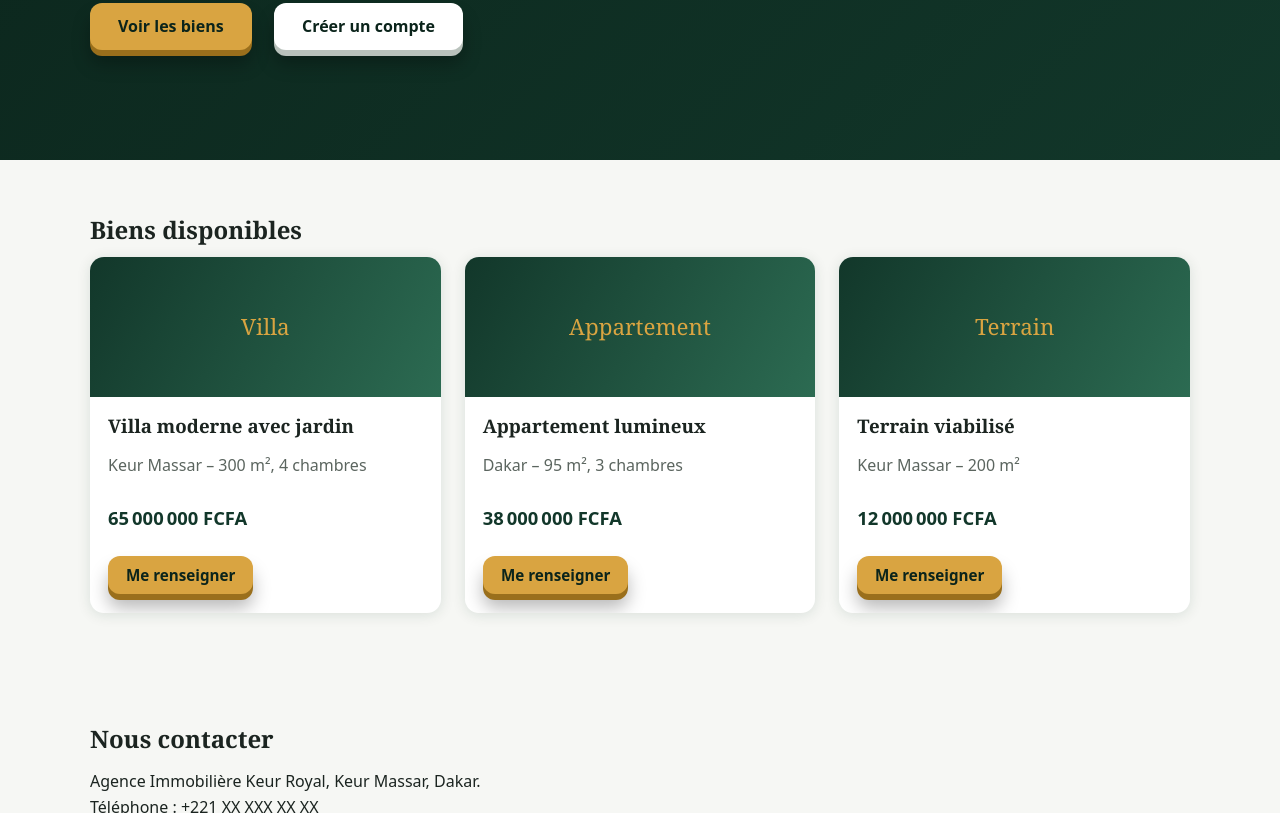
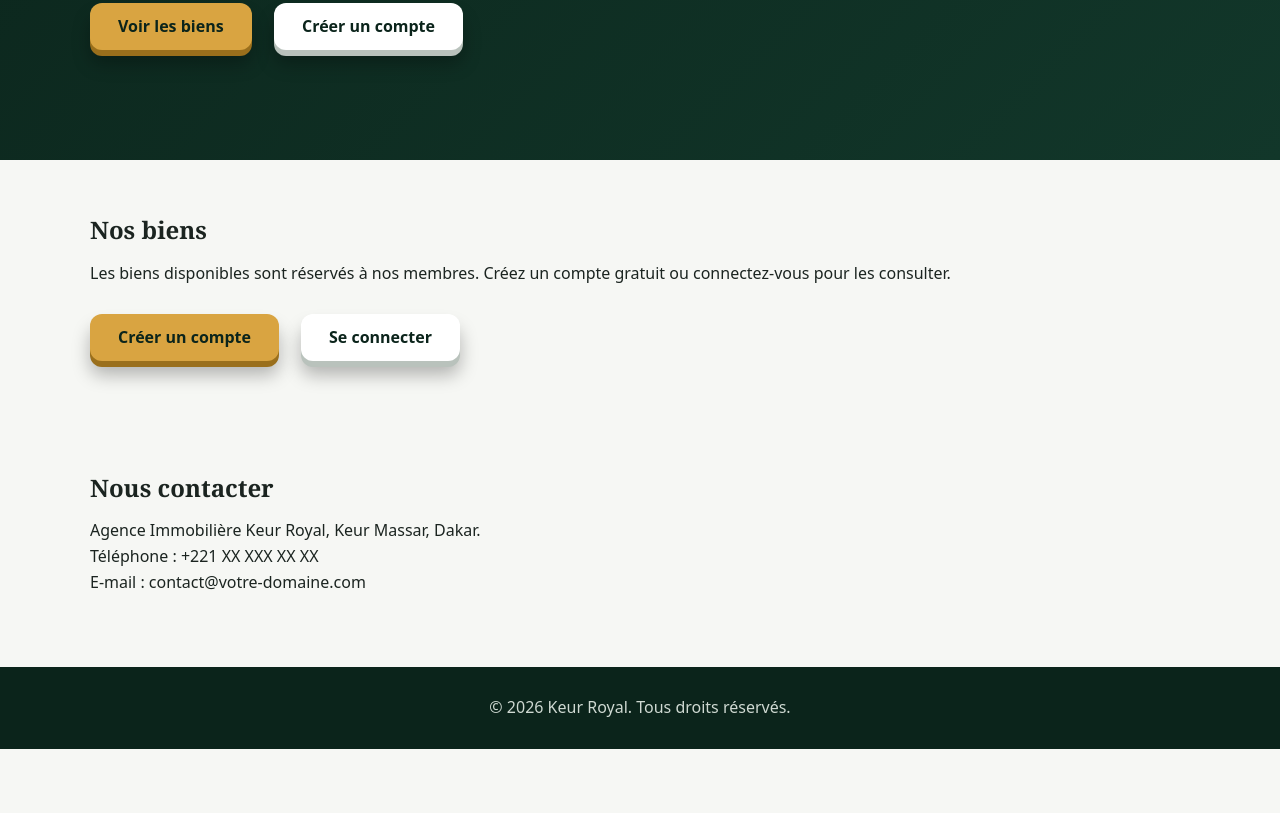
Before and after one commit to fofanademba331-wq/keur-royal, a plain HTML site: page index.html in a window 1280 px wide. Shown: the part 518-1331 px from the top of the page. After the commit the page ends 1267 px from the top, so only its background shows below. Drawn offline with nearby package versions, Linux system fonts and the light colour scheme; no server answers.

Commit message:
Add files via upload

```diff
--- a/app.js
+++ b/app.js
@@ -5,16 +5,11 @@
 // Ces clés sont publiques par conception : la sécurité vient des règles RLS de database.sql.
 // N'utilisez JAMAIS une clé "secret" ou "service_role" dans ce fichier.
 const SUPABASE_URL = "https://ykwjlsijsvpnmcmwsody.supabase.co";
-const SUPABASE_ANON_KEY = "sb_publishable_r2zPAbzKjoOEGwLgbrkH4w_2XdSUEZq";
+const SUPABASE_ANON_KEY = "VOTRE_CLE_ANON";
 
 const sb = window.supabase && !SUPABASE_URL.includes("VOTRE")
   ? window.supabase.createClient(SUPABASE_URL, SUPABASE_ANON_KEY) : null;
 
-const EXEMPLES = [
-  { titre: "Villa moderne avec jardin", ville: "Keur Massar", type: "Villa", prix: 65000000, surface: 300, chambres: 4 },
-  { titre: "Appartement lumineux", ville: "Dakar", type: "Appartement", prix: 38000000, surface: 95, chambres: 3 },
-  { titre: "Terrain viabilisé", ville: "Keur Massar", type: "Terrain", prix: 12000000, surface: 200, chambres: null }
-];
 const fcfa = n => new Intl.NumberFormat("fr-FR").format(n) + " FCFA";
 
 // Création d'éléments avec textContent : jamais de innerHTML avec des données (protection XSS).
@@ -29,8 +24,8 @@ function carte(b) {
   const corps = el("div", "carte-corps");
   const details = [b.surface ? b.surface + " m²" : "", b.chambres ? b.chambres + " chambres" : ""].filter(Boolean).join(", ");
   corps.append(el("h3", "", b.titre), el("p", "gris", b.ville + (details ? " – " + details : "")), el("p", "prix", fcfa(b.prix)));
-  const lien = el("a", "btn3d petit", "Me renseigner");
-  lien.href = "inscription.html";
+  const lien = el("a", "btn3d petit", "Contacter l'agence");
+  lien.href = "index.html#contact";
   corps.append(lien);
   c.append(el("div", "carte-img", b.type), corps);
   return c;
@@ -38,13 +33,13 @@ function carte(b) {
 async function chargerBiens() {
   const zone = document.getElementById("liste-biens");
   if (!zone) return;
-  let biens = EXEMPLES;
-  if (sb) {
-    const { data, error } = await sb.from("biens").select("titre,ville,type,prix,surface,chambres")
-      .order("created_at", { ascending: false }).limit(12);
-    if (!error && data && data.length) biens = data;
-  }
-  zone.replaceChildren(...biens.map(carte));
+  if (!sb) { zone.textContent = "Configurez d'abord Supabase dans app.js."; return; }
+  const { data: { session } } = await sb.auth.getSession();
+  if (!session) { location.href = "connexion.html"; return; }   // pas connecté : retour à la connexion
+  const { data, error } = await sb.from("biens").select("titre,ville,type,prix,surface,chambres")
+    .order("created_at", { ascending: false }).limit(24);
+  if (error) { zone.textContent = "Impossible de charger les biens. Réessayez plus tard."; return; }
+  zone.replaceChildren(...(data.length ? data.map(carte) : [el("p", "gris", "Aucun bien disponible pour le moment.")]));
 }
 
 function afficher(zone, texte, ok) { zone.textContent = texte; zone.className = "msg " + (ok ? "ok" : "err"); }
@@ -80,6 +75,7 @@ if (fc) fc.addEventListener("submit", async e => {
   } catch (_) {}
   const { data } = await sb.from("profils").select("nom").maybeSingle();
   afficher(msg, "Bienvenue" + (data && data.nom ? ", " + data.nom : "") + ".", true);
+  setTimeout(() => { location.href = "biens.html"; }, 1000);
 });
 
 // Remplit l'e-mail mémorisé (jamais le mot de passe) sur la page de connexion.
@@ -89,6 +85,13 @@ if (fc) {
     if (memo) { fc.elements.email.value = memo; fc.elements.souvenir.checked = true; }
   } catch (_) {}
 }
+
+// Déjà connecté (session mémorisée) : on va directement aux biens.
+if (fc && sb) sb.auth.getSession().then(({ data }) => { if (data.session) location.href = "biens.html"; });
+
+// Bouton de déconnexion.
+const bd = document.getElementById("deconnexion");
+if (bd) bd.addEventListener("click", async () => { if (sb) await sb.auth.signOut(); location.href = "index.html"; });
 
 // Oeil : afficher / masquer le mot de passe.
 document.querySelectorAll(".oeil").forEach(b => b.addEventListener("click", () => {
--- a/index.html
+++ b/index.html
@@ -10,7 +10,7 @@
 <body>
   <header><div class="conteneur">
     <a class="logo" href="index.html">Keur Royal</a>
-    <nav><a href="#biens">Nos biens</a><a href="#contact">Contact</a><a href="connexion.html">Connexion</a><a class="btn3d petit" href="inscription.html">Créer un compte</a></nav>
+    <nav><a href="biens.html">Nos biens</a><a href="#contact">Contact</a><a href="connexion.html">Connexion</a><a class="btn3d petit" href="inscription.html">Créer un compte</a></nav>
   </div></header>
 
   <main>
@@ -18,14 +18,18 @@
       <h1>Trouvez la maison qui vous ressemble</h1>
       <p>Villas, appartements et terrains à Keur Massar et dans la région de Dakar. Créez un compte pour suivre les biens qui vous intéressent.</p>
       <div class="actions">
-        <a class="btn3d" href="#biens">Voir les biens</a>
+        <a class="btn3d" href="biens.html">Voir les biens</a>
         <a class="btn3d clair" href="inscription.html">Créer un compte</a>
       </div>
     </div></div>
 
     <section id="biens"><div class="conteneur">
-      <h2>Biens disponibles</h2>
-      <div class="grille" id="liste-biens"><p class="gris">Chargement des biens…</p></div>
+      <h2>Nos biens</h2>
+      <p>Les biens disponibles sont réservés à nos membres. Créez un compte gratuit ou connectez-vous pour les consulter.</p>
+      <div class="actions">
+        <a class="btn3d" href="inscription.html">Créer un compte</a>
+        <a class="btn3d clair" href="connexion.html">Se connecter</a>
+      </div>
     </div></section>
 
     <section id="contact"><div class="conteneur">
```
Also changed, not shown: biens.html (added, +28 -0 lines), connexion.html (+1 -1 lines), inscription.html (+1 -1 lines), 1 other file.
